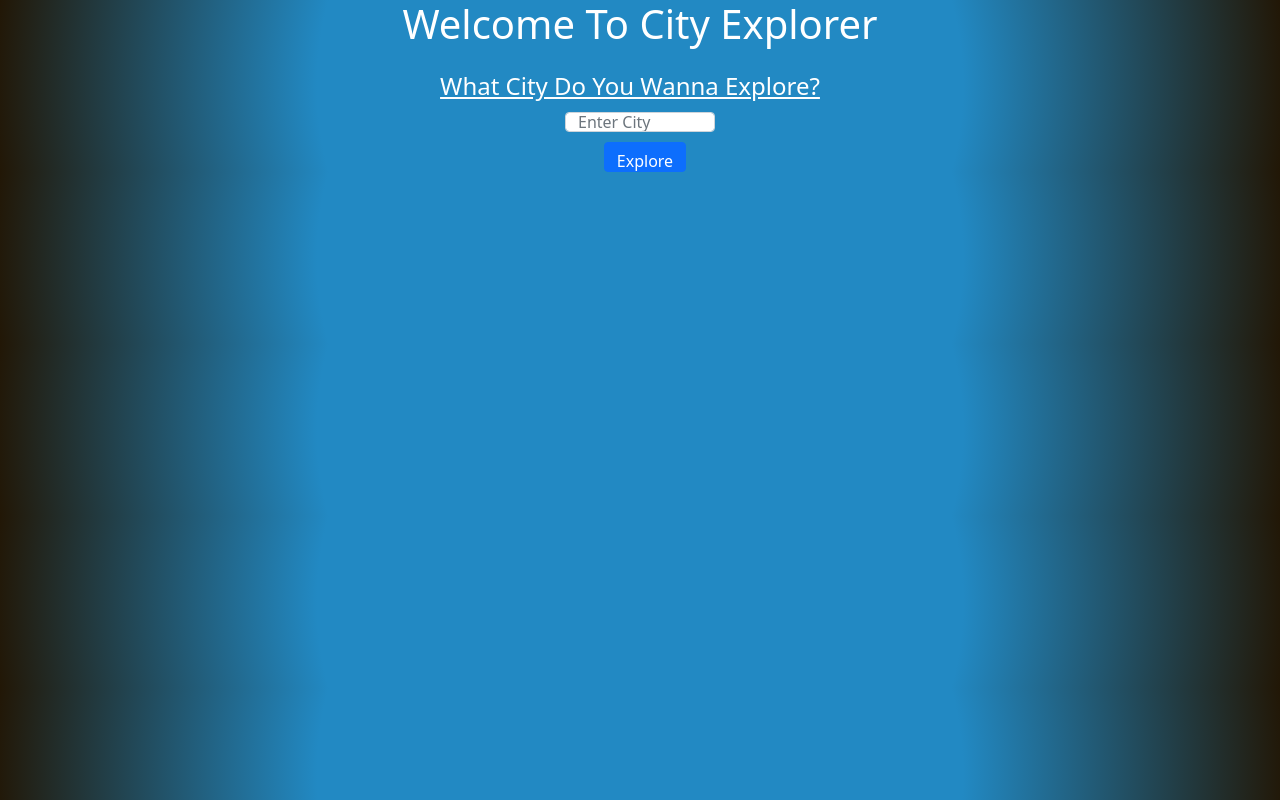
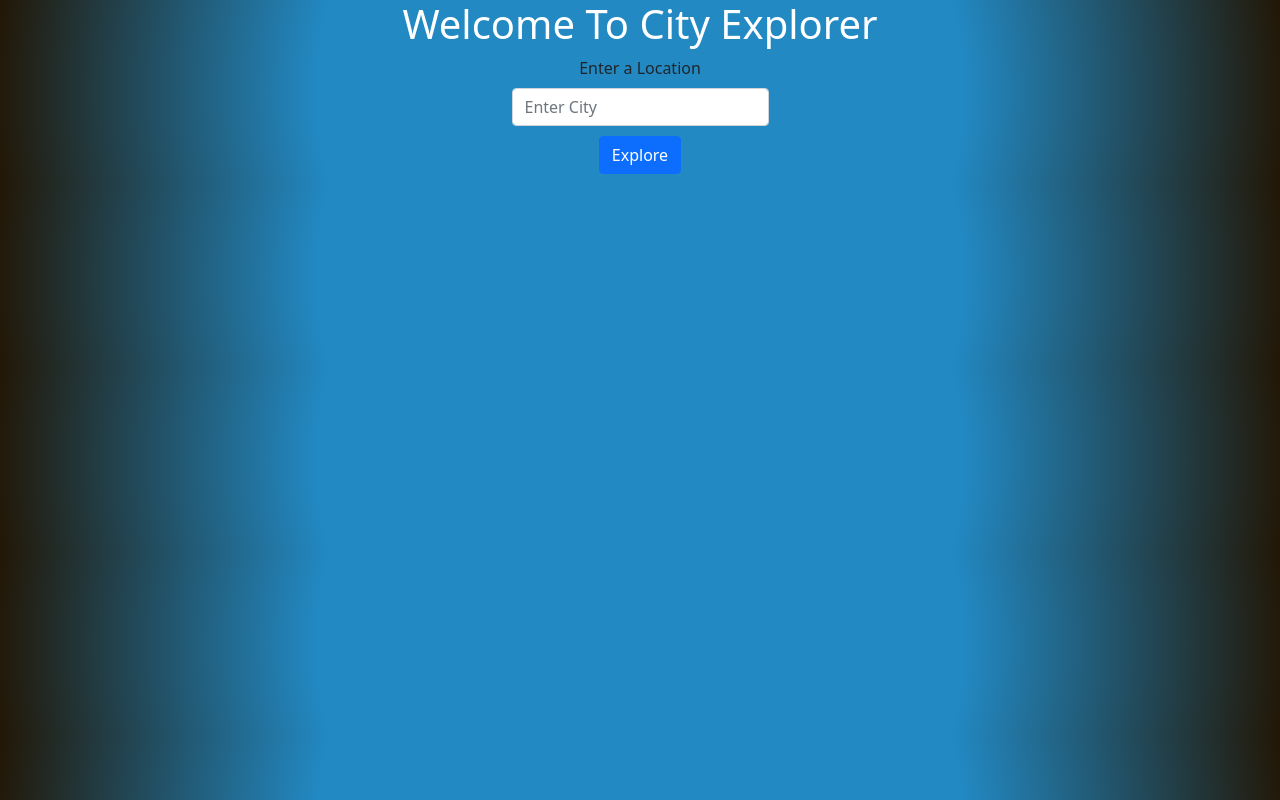
Before and after one commit to cesardeltoroc/city-explorer, a React (Create React App) app: page / in a window 1280 px wide. Built offline with nearby package versions, Linux system fonts and the light colour scheme.

Commit message:
css touches

```diff
--- a/src/App.css
+++ b/src/App.css
@@ -1,9 +1,16 @@
+div.weather{
+  display: inline-block;
+  width: 300px;
+}
+div.card {
+  display: inline-block;
+  justify-content: space-between;
+  background-color: rgb(52, 52, 52);
+  margin: 10px 10px;
+  color: white;
+}
 .App {
   text-align: center;
-}
-.Map {
-  border-radius: 10000px;
-  background-color: blue;
 }
 body {
   background: rgb(34,137,195);
@@ -12,6 +19,9 @@ body {
 h1 {
   color: white;
   margin-top: 90px;
+}
+img {
+  border-radius: 300px;
 }
 figcaption.figure-caption{
 color: rgb(0, 0, 0);
@@ -22,16 +32,13 @@ input.form-control {
   margin: auto;
   margin-bottom: 10px;
 }
-.acc {
-  width: 500px;
-  margin: auto;
+
+div.movie{
+  display: inline-block;
+}
+input.form-control{
+  width: max-content;
+}
+button.btn.btn-primary{
   margin-bottom: 10px;
 }
-div.card{
-  display: inline;
-  justify-content: space-between;
-}
-img {
-  border-radius: 300px;
-  background-color: black;
-}
--- a/src/App.js
+++ b/src/App.js
@@ -1,8 +1,8 @@
 import React from 'react';
-import './App.css';
+import './App.css'
 import 'bootstrap/dist/css/bootstrap.min.css';
 import axios from 'axios';
-import Cityform from './Cityform'
+import Cityform from './cityForm/Cityform'
 import Populated from './locationIQ/Populated';
 import Weather from './Weather /Weather';
 import Movies from './Movies/Movies';
--- a/src/Cityform.js
+++ /dev/null
@@ -1,22 +0,0 @@
-import React from 'react';
-import { Form, Button } from 'react-bootstrap';
-class Cityform extends React.Component {
-
-  render() {
-
-    return (
-      <div className="Cityform" >
-        <h1>Welcome To City Explorer</h1>
-        <Form >
-          <Form.Group style={{ marginTop: '20px' }}>
-            <Form.Label style={{ color: 'white', fontSize: '1.5em', textDecoration: 'underline', marginRight: '20px' }} className='formLabel'>What City Do You Wanna Explore?</Form.Label>
-            <Form.Control style={{ height: '20px', width: '150px' }} placeholder='Enter City' onChange={this.props.controlForm}></Form.Control>
-            <Button style={{ height: '30px', width: 'max-content', marginLeft: '10px' }} type='submit' onClick={this.props.getLocation}>Explore</Button>
-          </Form.Group>
-        </Form>
-      </div>
-    );
-  }
-}
-
-export default Cityform;
--- a/src/Movies/Movie.js
+++ b/src/Movies/Movie.js
@@ -4,6 +4,7 @@ import { Card } from "react-bootstrap";
 class Movie extends React.Component {
   render() {
     return (
+      <div className="movie">
         <Card>
           <Card.Img src={this.props.movie.img} />
           <Card.Body>
@@ -11,6 +12,7 @@ class Movie extends React.Component {
             <Card.Text>Release Date: {this.props.movie.release_date}</Card.Text>
           </Card.Body>
         </Card>
+      </div>
     )
   }
 }
--- a/src/Movies/Movies.js
+++ b/src/Movies/Movies.js
@@ -1,5 +1,4 @@
 import React from 'react';
-import './movie.css';
 import Movie from './Movie'
 
 
--- a/src/Movies/movie.css
+++ /dev/null
@@ -1,17 +0,0 @@
-div.card {
-  display: inline-block;
-  justify-content: space-between;
-  background-color: rgb(52, 52, 52);
-  margin: 10px 10px;
-  text-align: center;
-  color: white;
-}
-img.card-img{
-  width: max-content;
-}
-div.card-title.h5{
-  width: 500px;
-}
-div.card-body{
-  text-align: center;
-}
--- a/src/Weather /Weather.js
+++ b/src/Weather /Weather.js
@@ -1,5 +1,4 @@
 import React from 'react';
-import './weather.css';
 import Weatherday from './Weatherday';
 
 class Weather extends React.Component {
--- a/src/Weather /Weatherday.js
+++ b/src/Weather /Weatherday.js
@@ -4,6 +4,7 @@ import { Card } from "react-bootstrap";
 class Weatherday extends React.Component {
   render() {
     return (
+      <div className="weather">
         <Card style={{ width: '18rem' }}>
           <Card.Body>
             <Card.Title>{this.props.weather.date}</Card.Title>
@@ -12,6 +13,7 @@ class Weatherday extends React.Component {
             <Card.Text>High: {this.props.weather.description}</Card.Text>
           </Card.Body>
         </Card>
+      </div>
     )
   }
 }
--- a/src/Weather /weather.css
+++ /dev/null
@@ -1,6 +0,0 @@
-div.accordion{
-  width: 450px;
-  margin: auto;
-  margin-bottom: 6px;
-  text-align: center;
-}
--- /dev/null
+++ b/src/cityForm/Cityform.js
@@ -0,0 +1,22 @@
+import React from 'react';
+import { Form, Button } from 'react-bootstrap';
+class Cityform extends React.Component {
+
+  render() {
+
+    return (
+      <div className="Cityform" >
+        <h1>Welcome To City Explorer</h1>
+        <Form >
+          <Form.Group >
+            <Form.Label  className='formLabel'>Enter a Location</Form.Label>
+            <Form.Control placeholder='Enter City' onChange={this.props.controlForm}></Form.Control>
+            <Button type='submit' onClick={this.props.getLocation}>Explore</Button>
+          </Form.Group>
+        </Form>
+      </div>
+    );
+  }
+}
+
+export default Cityform;
--- a/src/locationIQ/Populated.js
+++ b/src/locationIQ/Populated.js
@@ -13,10 +13,10 @@ class Populated extends React.Component {
         {locationName &&
         <>
           <Figure>
+            <Image src={`https://maps.locationiq.com/v3/staticmap?key=${process.env.REACT_APP_LOCATIONIQ_KEY}&center=${locationLat},${locationLon}&center=${locationLat},${locationLon}&zoom=${10}&size=${500}x${500}&format=<format>&maptype=<MapType>&markers=icon:<icon>|${locationLat},${locationLon}&markers=icon:<icon>`}/>
             <Figure.Caption>{locationName}</Figure.Caption>
             <Figure.Caption>Lattitude:{locationLat}</Figure.Caption>
             <Figure.Caption>Longtitude:{locationLon}</Figure.Caption><br></br>
-            <Image src={`https://maps.locationiq.com/v3/staticmap?key=${process.env.REACT_APP_LOCATIONIQ_KEY}&center=${locationLat},${locationLon}&center=${locationLat},${locationLon}&zoom=${10}&size=${500}x${500}&format=<format>&maptype=<MapType>&markers=icon:<icon>|${locationLat},${locationLon}&markers=icon:<icon>`}/>
           </Figure></>
         }
       </div>
```
Also changed, not shown: src/locationIQ/populated.css (added). Lines whose indentation alone changed are shown as unchanged.
